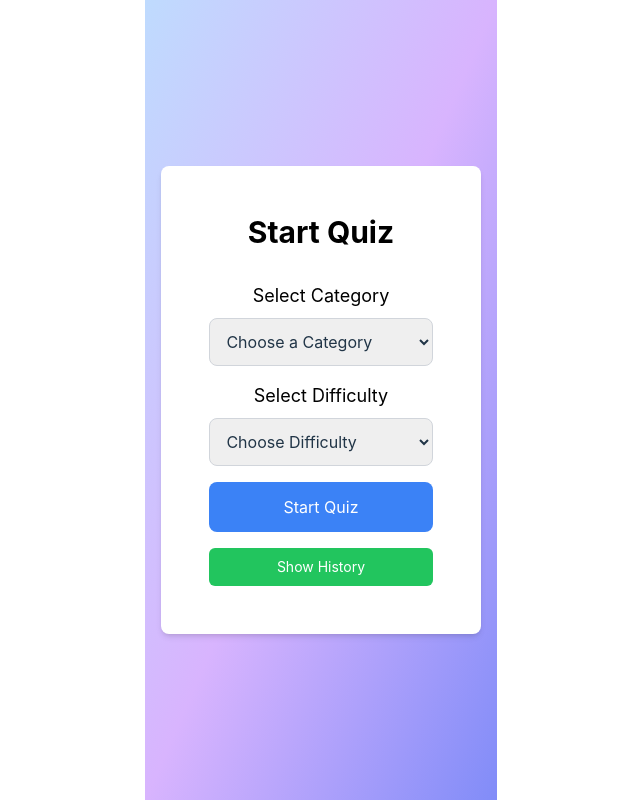
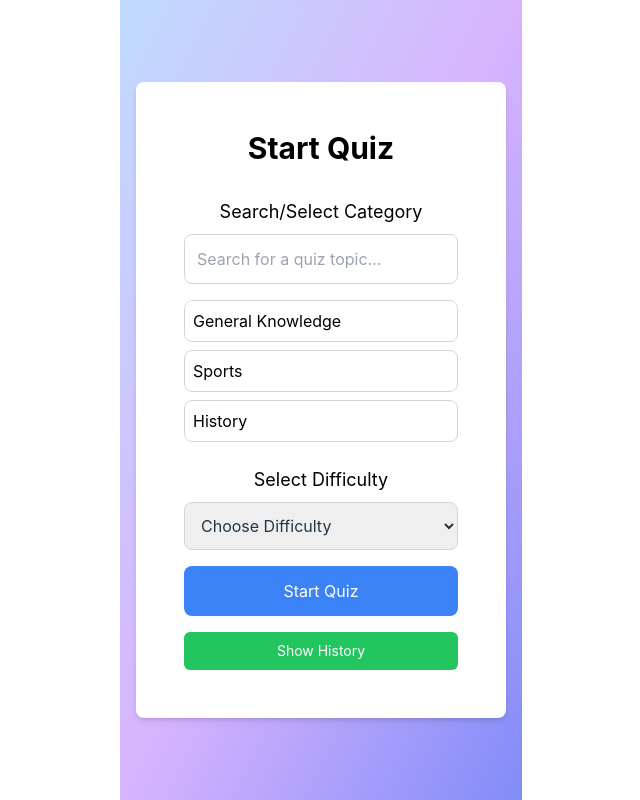
Before and after one commit to MuhdmalcolmX/ALXCapstoneProject, a React (Vite) app in the folder quiz-app/: page / in a window 1280 px wide. Both pictures are taken after a click on the button "Start Quiz". Shown: the whole page, without its empty margins (319-959 px from the left). Built offline with nearby package versions, Linux system fonts and the light colour scheme.

Commit message:
Add an option to either serach or click on the quiz category

```diff
--- a/quiz-app/src/components/QuizHistory.tsx
+++ b/quiz-app/src/components/QuizHistory.tsx
@@ -15,12 +15,22 @@ interface QuizHistoryProps {
 // Function to map category number to category name
 const getCategoryName = (category: string): string => {
   const categoryMap: { [key: string]: string } = {
+    // "9": "General Knowledge",
+    // "21": "Sports",
+    // "23": "History",
+    // "27": "Animals",
+    // "17": "Science & Nature",
+    // Add other categories as needed
     "9": "General Knowledge",
     "21": "Sports",
     "23": "History",
     "27": "Animals",
     "17": "Science & Nature",
-    // Add other categories as needed
+    "22": "Geography",
+    "18": "Science: Computers",
+    "28": "Vehicles",
+    "10": "Books",
+    "24": "Politics",
   };
   return categoryMap[category] || "Unknown Category"; // Default to "Unknown Category" if not found
 };
--- a/quiz-app/src/components/QuizStart.tsx
+++ b/quiz-app/src/components/QuizStart.tsx
@@ -17,6 +17,26 @@ const QuizStart: React.FC<QuizStartProps> = ({ onStartQuiz, quizHistory, onClear
   const [category, setCategory] = useState("");
   const [difficulty, setDifficulty] = useState("");
   const [showHistory, setShowHistory] = useState(false); // State for toggling quiz history popup
+  const [searchQuery, setSearchQuery] = useState(""); // Search query state
+
+  // List of quiz categories
+  const categories = [
+    { id: "9", name: "General Knowledge" },
+    { id: "21", name: "Sports" },
+    { id: "23", name: "History" },
+    { id: "27", name: "Animals" },
+    { id: "17", name: "Science & Nature" },
+    { id: "22", name: "Geography" },
+    { id: "18", name: "Science: Computers" },
+    { id: "28", name: "Vehicles" },
+    { id: "10", name: "Books" },
+    { id: "24", name: "Politics" }
+  ];
+
+  // Filter the categories based on search query
+  const filteredCategories = categories.filter((cat) =>
+    cat.name.toLowerCase().includes(searchQuery.toLowerCase())
+  );
 
   const handleStart = () => {
     if (category && difficulty) {
@@ -33,19 +53,57 @@ const QuizStart: React.FC<QuizStartProps> = ({ onStartQuiz, quizHistory, onClear
 
         {/* Category Selection */}
         <div className="mb-4">
-          <label className="block text-lg mb-2 text-black">Select Category</label>
-          <select
-            className="border border-gray-300 p-3 w-full rounded-lg"
-            value={category}
-            onChange={(e) => setCategory(e.target.value)}
+          <label className="block text-lg mb-2 text-black">Search/Select Category</label>
+          {/* Search Bar */}
+          <div className="mb-4">
+            <input
+              type="text"
+              placeholder="Search for a quiz topic..."
+              className="border border-gray-300 p-3 w-full rounded-lg"
+              value={searchQuery}
+              onChange={(e) => setSearchQuery(e.target.value)}
+            />
+          </div>
+
+          {/* Category List with Scroll */}
+          <div
+            className="flex flex-col space-y-2 text-black overflow-y-auto rounded-lg"
+            style={{ maxHeight: "150px", scrollBehavior: "smooth" }}
           >
-            <option value="">Choose a Category</option>
-            <option value="9">General Knowledge</option>
-            <option value="21">Sports</option>
-            <option value="23">History</option>
-            <option value="27">Animals</option>
-            <option value="17">Science & Nature</option>
-          </select>
+            {filteredCategories.length > 0 ? (
+              filteredCategories.map((cat) => (
+                <button
+                  key={cat.id}
+                  className={`border border-gray-300 p-2 rounded-lg text-left ${
+                    category === cat.id ? "bg-blue-300" : ""
+                  } hover:bg-blue-400 hover:text-white transition-all duration-300`}
+                  onClick={() => setCategory(cat.id)}
+                >
+                  {cat.name}
+                </button>
+              ))
+            ) : (
+              <p className="text-gray-500">No categories match your search</p>
+            )}
+          </div>
+
+          {/* Scrollbar Customization */}
+          <style jsx>{`
+            ::-webkit-scrollbar {
+              width: 8px;
+            }
+            ::-webkit-scrollbar-track {
+              background: #f1f1f1;
+              border-radius: 10px;
+            }
+            ::-webkit-scrollbar-thumb {
+              background: #888;
+              border-radius: 10px;
+            }
+            ::-webkit-scrollbar-thumb:hover {
+              background: #555;
+            }
+          `}</style>
         </div>
 
         {/* Difficulty Selection */}
```
